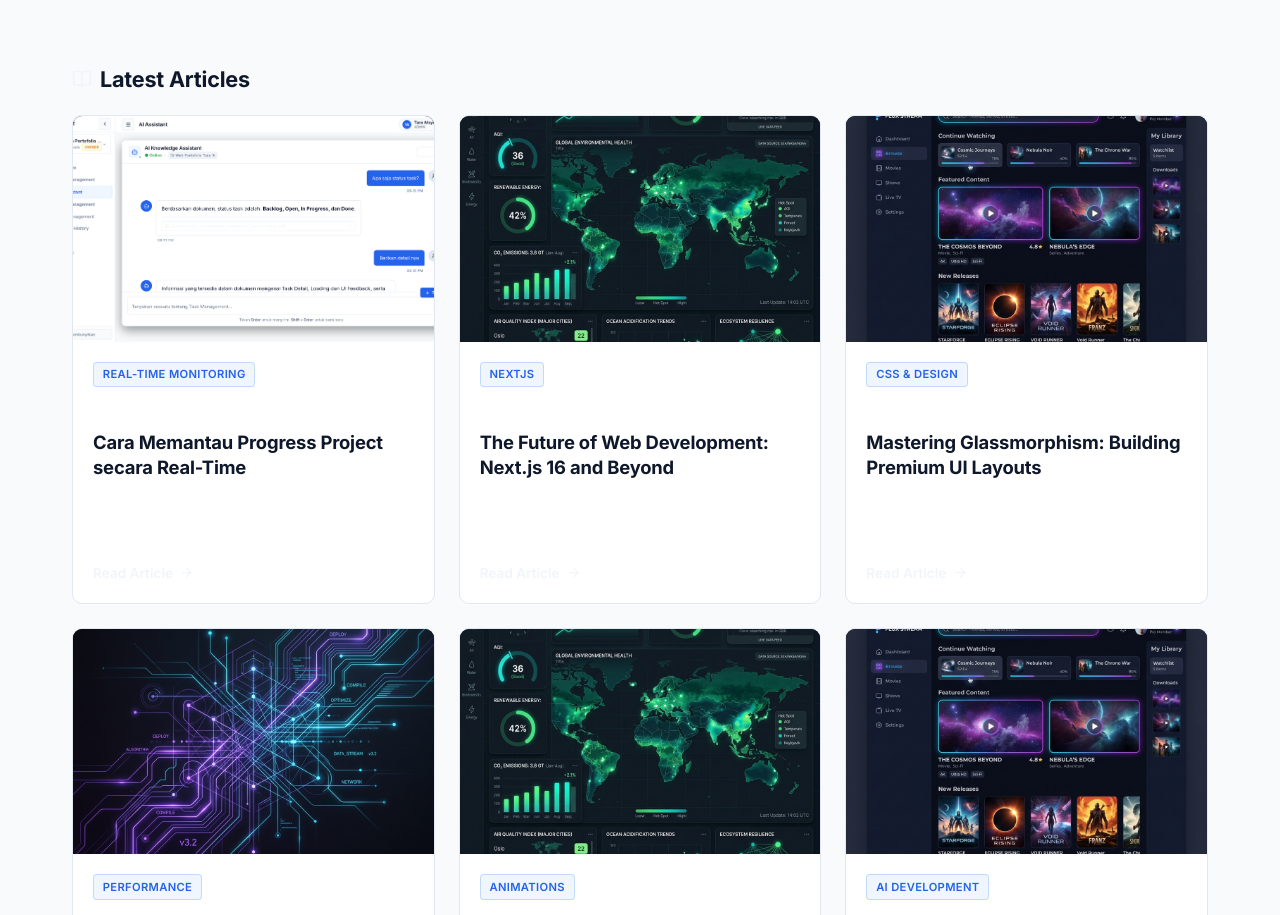
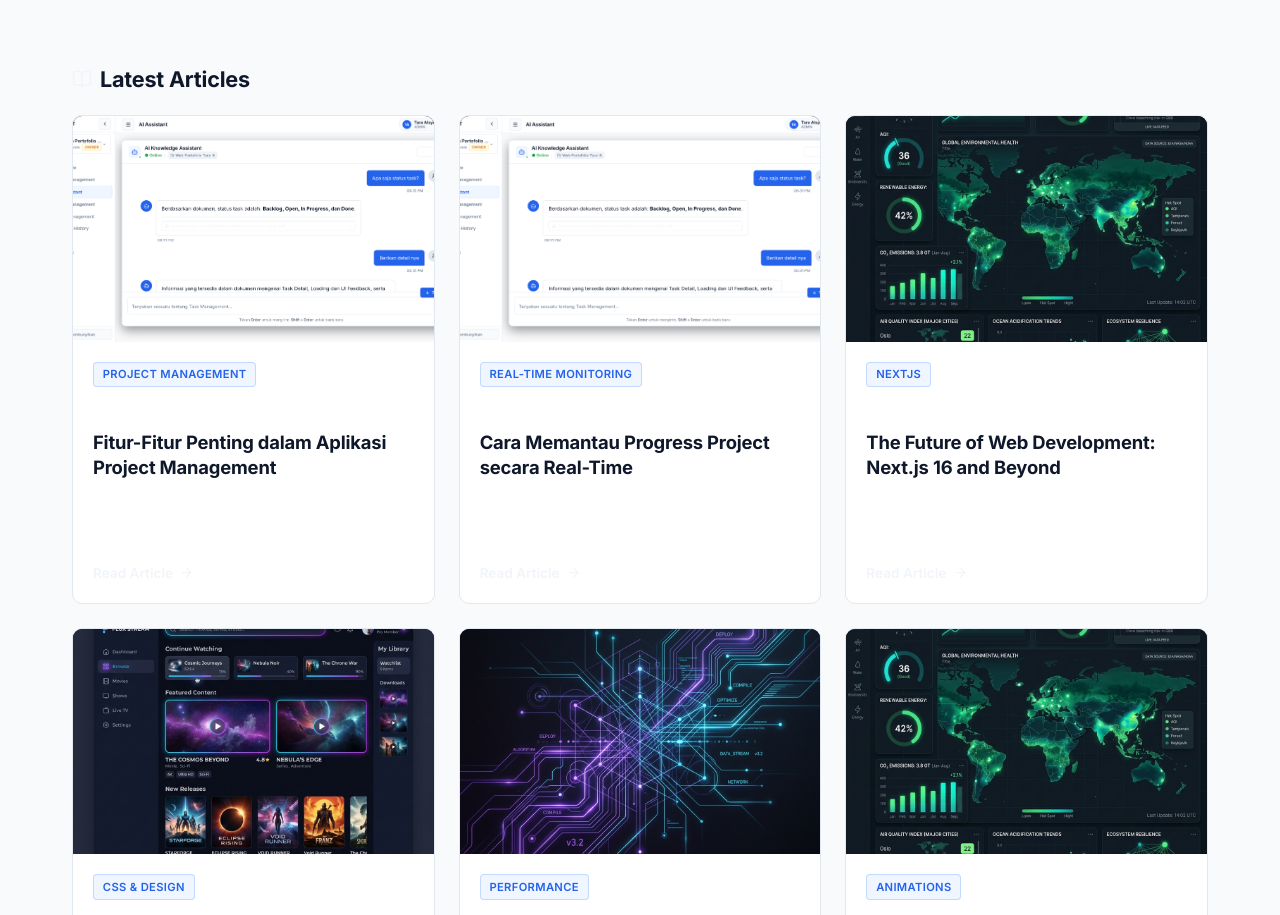
Before and after one commit to taraalsyah/nextjs_portofolio, a Next.js app: page /blog in a window 1280 px wide. Shown: the part 947-1862 px from the top of the page. Built offline with nearby package versions, Linux system fonts and the light colour scheme.

Commit message:
feat(blog): add 'Fitur-Fitur Penting dalam Aplikasi Project Management' article

```diff
--- a/src/data/blogPosts.ts
+++ b/src/data/blogPosts.ts
@@ -19,6 +19,93 @@ export interface BlogPost {
 export const CATEGORIES = ["All", "Productivity", "Technology", "UI/UX Design", "Development"];
 
 export const BLOG_POSTS: BlogPost[] = [
+  {
+    id: "fitur-fitur-penting-dalam-aplikasi-project-management",
+    title: "Fitur-Fitur Penting dalam Aplikasi Project Management",
+    snippet: "Aplikasi Project Management yang baik bukan hanya digunakan untuk mencatat task, tetapi juga harus mampu mengatur keterlibatan tim, kustomisasi workflow, sistem approval, notifikasi, hingga komunikasi langsung di dalam task.",
+    category: "Productivity",
+    tag: "PROJECT MANAGEMENT",
+    date: "September 1, 2026",
+    readTime: "5 min read",
+    image: "/task_management_2.png",
+    seoTitle: "Fitur-Fitur Penting dalam Aplikasi Project Management | TaskTuntas",
+    metaDescription: "Ketahui 5 fitur penting dalam aplikasi Project Management: role & user fleksibel, workflow kustom, notifikasi configurable, rule & approval, serta komunikasi per task.",
+    keywords: [
+      "fitur penting aplikasi project management",
+      "fitur project management",
+      "workflow project management",
+      "role project management",
+      "approval workflow task",
+      "notifikasi task management",
+      "aplikasi project management tim"
+    ],
+    ogTitle: "Fitur-Fitur Penting dalam Aplikasi Project Management",
+    ogDescription: "Ketahui 5 fitur penting dalam aplikasi Project Management untuk efisiensi tim dan verifikasi pekerjaan yang lebih terstruktur.",
+    content: `
+Aplikasi Project Management yang baik bukan hanya digunakan untuk mencatat task, tetapi juga harus mampu mengatur siapa yang terlibat, bagaimana pekerjaan berjalan, bagaimana setiap perubahan diverifikasi, serta bagaimana tim berkomunikasi.
+
+Berikut beberapa fitur penting yang sebaiknya tersedia:
+
+---
+
+## 1. Project dengan Role dan User yang Fleksibel
+
+Setiap user dapat memiliki dan mengelola project yang berbeda sesuai dengan kebutuhan. Setiap project dapat dikonfigurasi dengan role dan anggota yang berbeda, sehingga akses dan tanggung jawab setiap user dapat disesuaikan berdasarkan project yang mereka ikuti.
+
+Dengan pendekatan ini, satu user dapat memiliki peran yang berbeda pada project yang berbeda tanpa harus menggunakan konfigurasi yang sama untuk seluruh project.
+
+---
+
+## 2. Workflow Project yang Dapat Dikustomisasi
+
+Setiap project memiliki kebutuhan dan alur kerja yang berbeda. Karena itu, workflow sebaiknya tidak dibatasi pada alur sederhana seperti Open → In Progress → Closed.
+
+Project Management yang fleksibel memungkinkan administrator project membuat workflow sesuai proses bisnis, misalnya:
+
+**Backlog → Open → In Progress → Review → Testing → Approved → Closed**
+
+Dengan workflow yang configurable, tim dapat menyesuaikan sistem dengan proses kerja mereka tanpa harus mengubah cara kerja hanya karena keterbatasan aplikasi.
+
+---
+
+## 3. Notifikasi yang Dapat Dikonfigurasi
+
+Notifikasi membantu memastikan setiap anggota tim mengetahui perubahan penting pada task tanpa harus terus-menerus memeriksa dashboard.
+
+Notifikasi dapat dikonfigurasi berdasarkan kebutuhan, misalnya ketika:
+
+* Task mendekati atau melewati due time
+* Task otomatis berpindah dari Backlog ke Open berdasarkan scheduler
+* User mendapatkan assignment task baru
+* Status task berubah
+* Ada aktivitas atau komunikasi baru pada task
+* Task membutuhkan tindakan atau approval dari user tertentu
+
+Notifikasi dapat disampaikan melalui email maupun Web Push, sehingga informasi penting dapat diterima lebih cepat.
+
+---
+
+## 4. Rule dan Approval pada Setiap Workflow
+
+Workflow bukan hanya tentang perpindahan status, tetapi juga tentang kontrol terhadap setiap proses.
+
+Setiap perpindahan status dapat memiliki rule atau permission tertentu. Sebagai contoh, ketika sebuah task berpindah dari **In Progress → Closed**, task tersebut tidak langsung dianggap selesai. Sistem dapat meminta approval dari Admin Project untuk memastikan pekerjaan memang sudah layak ditutup.
+
+Admin dapat menyetujui task untuk ditutup atau mengembalikannya ke status sebelumnya apabila masih membutuhkan pengecekan atau perbaikan.
+
+Dengan mekanisme ini, workflow tidak hanya membantu mengatur pekerjaan, tetapi juga memberikan kontrol dan verifikasi terhadap hasil pekerjaan.
+
+---
+
+## 5. Komunikasi Langsung pada Setiap Task
+
+Setiap task sebaiknya memiliki ruang komunikasi tersendiri bagi user yang terlibat dalam pekerjaan tersebut.
+
+Diskusi, pertanyaan, keputusan, dan informasi terkait task dapat disimpan langsung di dalam task, sehingga konteks komunikasi tidak tercecer di berbagai platform seperti WhatsApp, Telegram, atau email.
+
+Hal ini membantu mengurangi miskomunikasi, karena anggota tim dapat melihat riwayat pembahasan dan memahami alasan di balik perubahan atau keputusan yang dibuat pada sebuah task.
+`
+  },
   {
     id: "cara-mengelola-tugas-dan-tim",
     title: "Project Management: Cara Mengelola Tugas dan Tim agar Lebih Terorganisir",
```
